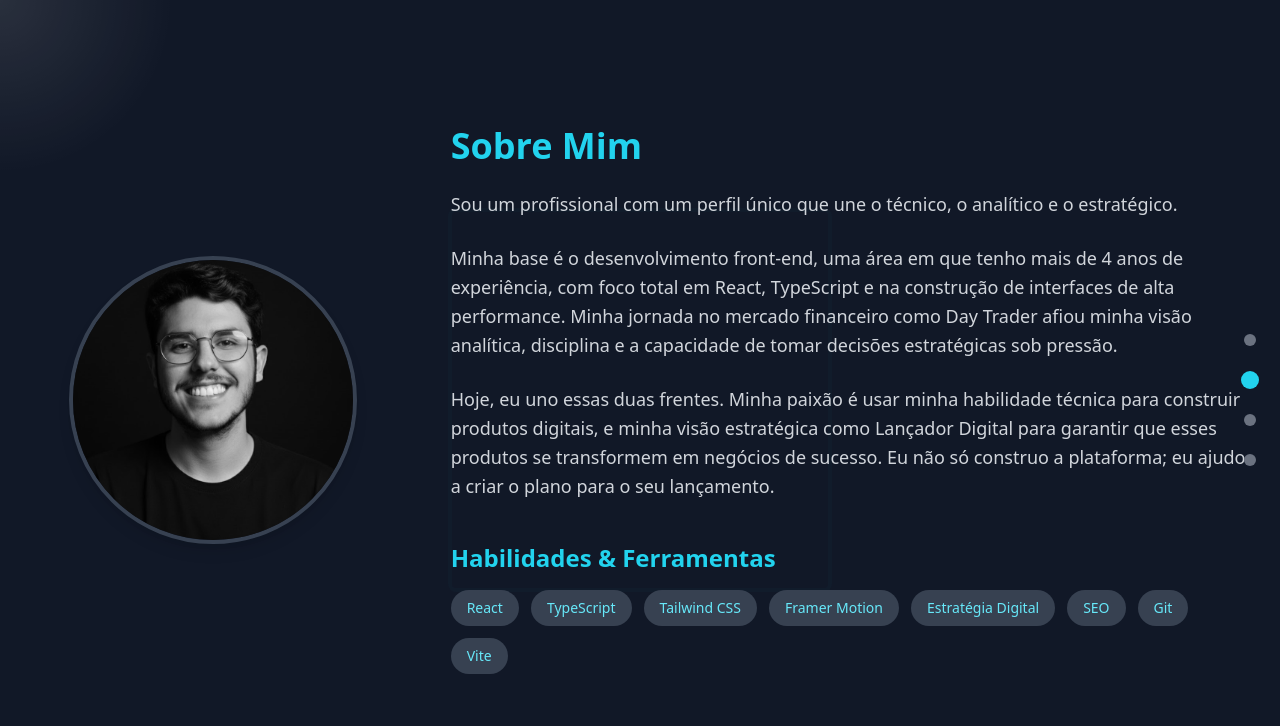
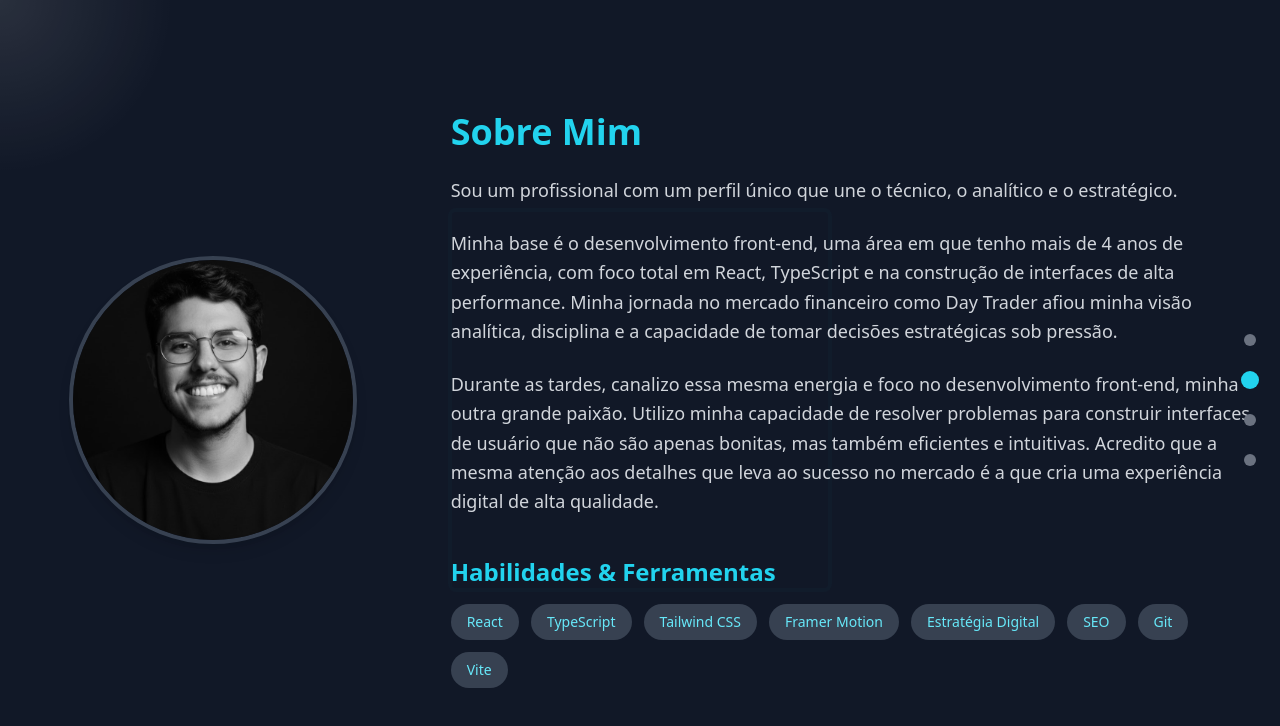
Before and after one commit to ghps2704/Meu-Portfolio, a React (Vite) app: page / in a window 1280 px wide. Both pictures are taken after a click on the button 1250 px from the left and 380 px from the top of the page. Shown: the top 726 px of the page. Built offline with nearby package versions, Linux system fonts and the light colour scheme.

Commit message:
alteração em alguns tópicos

```diff
--- a/src/components/About.tsx
+++ b/src/components/About.tsx
@@ -48,11 +48,13 @@ export default function About() {
               estratégicas sob pressão.
             </p>
             <p className="text-lg text-gray-300 leading-relaxed">
-              Hoje, eu uno essas duas frentes. Minha paixão é usar minha
-              habilidade técnica para construir produtos digitais, e minha visão
-              estratégica como Lançador Digital para garantir que esses
-              produtos se transformem em negócios de sucesso. Eu não só construo
-              a plataforma; eu ajudo a criar o plano para o seu lançamento.
+              Durante as tardes, canalizo essa mesma energia e foco no
+              desenvolvimento front-end, minha outra grande paixão. Utilizo
+              minha capacidade de resolver problemas para construir interfaces
+              de usuário que não são apenas bonitas, mas também eficientes e
+              intuitivas. Acredito que a mesma atenção aos detalhes que leva ao
+              sucesso no mercado é a que cria uma experiência digital de alta
+              qualidade.
             </p>
 
             <div className="pt-4">
--- a/src/components/Contact.tsx
+++ b/src/components/Contact.tsx
@@ -24,12 +24,12 @@ export default function Contact() {
           transition={{ duration: 0.8, ease: "easeOut" }}
         >
           <h2 className="text-4xl font-bold font-display text-cyan-400 mb-4">
-            Pronto para Lançar seu Projeto?
+            Entre em Contato
           </h2>
           <p className="text-lg text-gray-300 max-w-2xl mx-auto mb-8">
-            Se você tem uma ideia e precisa de um parceiro estratégico que cuide
-            tanto da tecnologia (o produto) quanto da estratégia (o
-            negócio), adoraria conversar.
+            Gostou do que viu? Atualmente estou disponível para novas
+            oportunidades e projetos. Adoraria ouvir sobre suas
+            ideias.
           </p>
 
           <a
--- a/src/components/Hero.tsx
+++ b/src/components/Hero.tsx
@@ -48,8 +48,7 @@ export default function Hero() {
           animate={{ y: 0, opacity: 1 }}
           transition={{ duration: 0.8, delay: 0.4, ease: "easeOut" }}
         >
-          Transformo sua visão em um produto digital, e seu produto em um
-          negócio.
+          Desenvolvedor Front-End | Criando interfaces rápidas e intuitivas.
         </motion.p>
 
         <motion.div
--- a/src/components/Projects.tsx
+++ b/src/components/Projects.tsx
@@ -49,8 +49,7 @@ export default function Projects() {
       <div className="container mx-auto px-6 text-center flex-shrink-0">
         <h2 className="text-4xl font-bold text-cyan-400">Meus Projetos</h2>
         <p className="text-lg text-gray-300 mt-4 mb-10">
-          Veja na prática como eu transformo ideias em plataformas digitais e
-          produtos em negócios.
+          Uma amostra do que eu amo construir.
         </p>
       </div>
 
```
